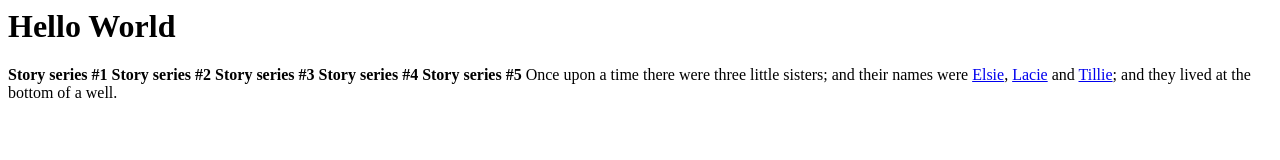
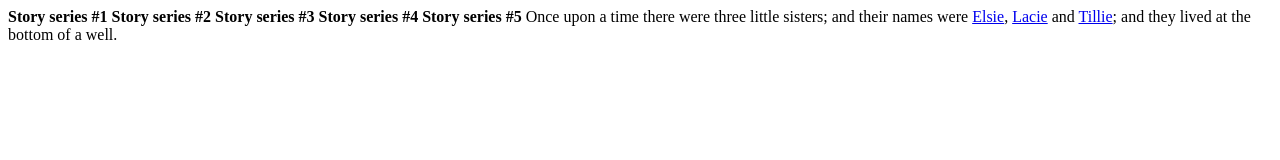
Before and after one commit to bonchae/basicwebsite, a plain HTML site: page index.html in a window 1280 px wide. Drawn offline with Linux system fonts and the light colour scheme.

Commit message:
Update index.html

```diff
--- a/index.html
+++ b/index.html
@@ -1,4 +1,5 @@
-<h1>Hello World</h1>
+<!DOCTYPE html>
+<html lang="en">
 <html>
     <head>
         <title>The Dormouse's story</title>
```
